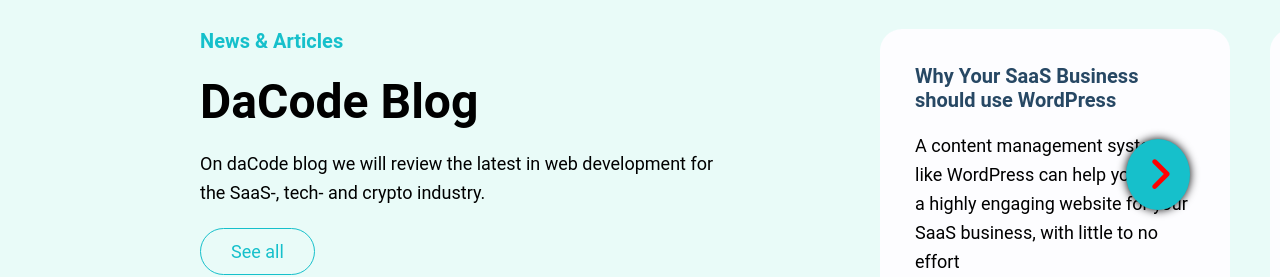
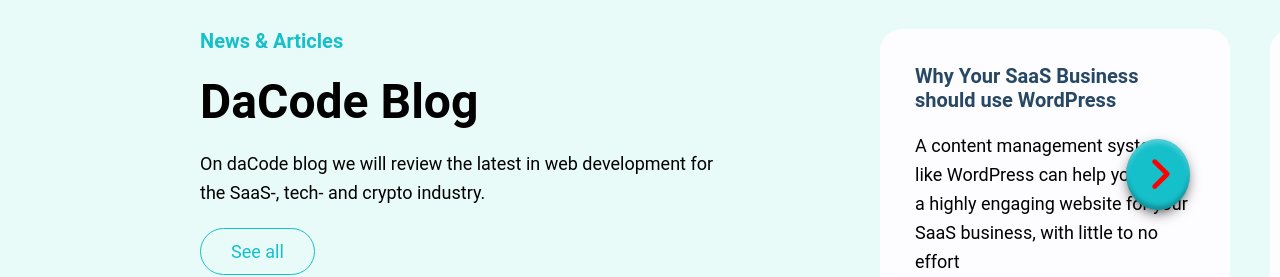
Before and after one commit to revdev-earth/RevDevPage, a React (Vite) app: page / in a window 1280 px wide. Shown: the part 4385-4662 px from the top of the page. Built offline with nearby package versions, Linux system fonts and the light colour scheme.

Commit message:
Update btn

```diff
--- a/src/Pages/Home/SevenSection/styles.ts
+++ b/src/Pages/Home/SevenSection/styles.ts
@@ -54,7 +54,22 @@ export const Arrow = styled.div`
   border-radius: 100%;
   background-color: ${({ theme }) => theme.colors.secondary};
 
-  box-shadow: 0 0 10px #000;
+  box-shadow: 0 5px 15px -5px #000, inset 0px 4px 4px rgba(255, 255, 255, 0.25),
+    inset 0px -4px 4px rgba(0, 0, 0, 0.25);
+
+  cursor: pointer;
+
+  &:hover {
+    box-shadow: 0px 4px 10px -5px #000,
+      inset 0px 4px 4px rgba(255, 255, 255, 0.25),
+      inset 0px -4px 4px rgba(0, 0, 0, 0.25);
+  }
+
+  &:active {
+    box-shadow: 0px 1px 5px -5px rgba(0, 0, 0, 0.25),
+      inset 0px 4px 4px rgba(255, 255, 255, 0.25),
+      inset 0px -4px 4px rgba(0, 0, 0, 0.25);
+  }
 
   img {
     width: 24px;
```
